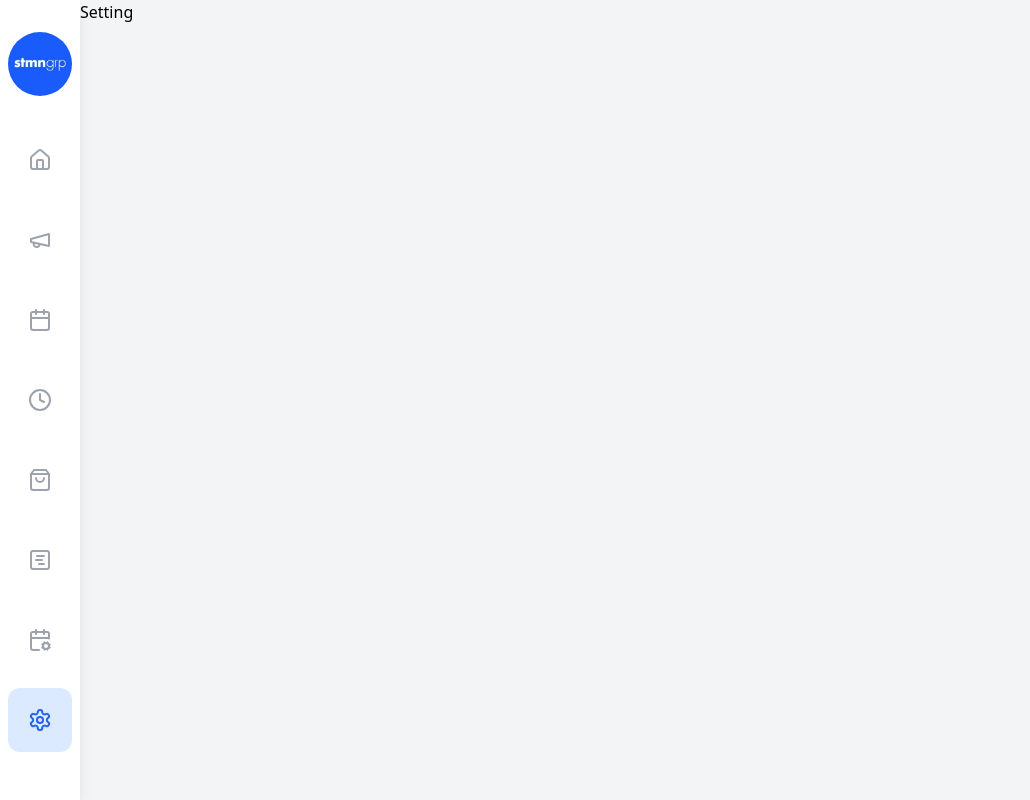
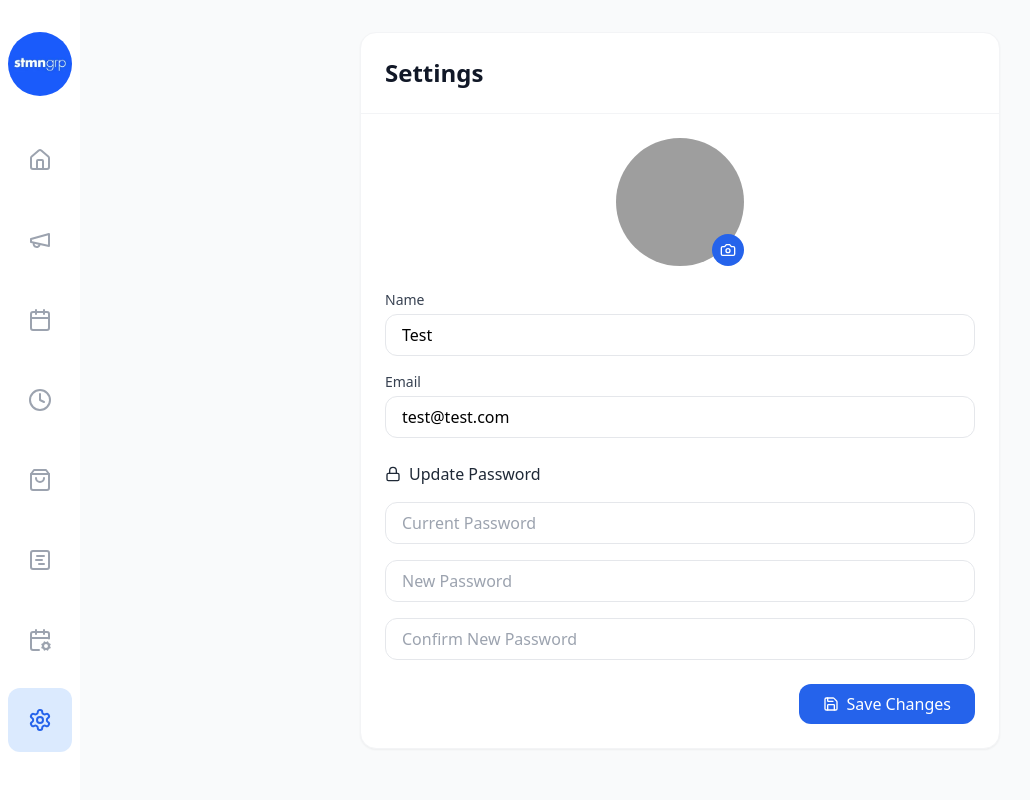
Before and after one commit to furqanistic/event-booking, a React (Vite) app in the folder client/: page /mi-cuenta in a window 1280 px wide. Shown: the whole page, without its empty margins (0-1030 px from the left). Built offline with nearby package versions, Linux system fonts and the light colour scheme; grey boxes are pictures that could not be loaded.

Commit message:
settings page added

```diff
--- a/client/src/pages/Setting.jsx
+++ b/client/src/pages/Setting.jsx
@@ -1,7 +1,157 @@
+import { motion } from 'framer-motion'
+import { Camera, Loader2, Lock, Save } from 'lucide-react'
+import React, { useState } from 'react'
 import Layout from './Layout'
 
 const Setting = () => {
-  return <Layout>Setting</Layout>
+  const [isLoading, setIsLoading] = useState(false)
+  const [showSuccess, setShowSuccess] = useState(false)
+  const [form, setForm] = useState({
+    name: 'Test',
+    email: 'test@test.com',
+    currentPassword: '',
+    newPassword: '',
+    confirmPassword: '',
+  })
+
+  const handleSubmit = async (e) => {
+    e.preventDefault()
+    setIsLoading(true)
+    // Simulate API call
+    await new Promise((resolve) => setTimeout(resolve, 1000))
+    setIsLoading(false)
+    setShowSuccess(true)
+    setTimeout(() => setShowSuccess(false), 3000)
+  }
+
+  return (
+    <Layout>
+      <div className='min-h-screen bg-gray-50 py-8'>
+        <div className='max-w-2xl mx-auto px-4'>
+          <motion.div
+            initial={{ opacity: 0, y: 20 }}
+            animate={{ opacity: 1, y: 0 }}
+            className='bg-white rounded-2xl shadow-sm border border-gray-100 overflow-hidden'
+          >
+            <div className='p-6 border-b border-gray-100'>
+              <h1 className='text-2xl font-semibold text-gray-900'>Settings</h1>
+            </div>
+
+            <form onSubmit={handleSubmit} className='p-6 space-y-6'>
+              {/* Profile Picture */}
+              <div className='flex justify-center'>
+                <motion.div whileHover={{ scale: 1.05 }} className='relative'>
+                  <img
+                    src='https://t3.ftcdn.net/jpg/05/16/27/58/360_F_516275801_f3Fsp17x6HQK0xQgDQEELoTuERO4SsWV.jpg'
+                    alt='Profile'
+                    className='w-32 h-32 rounded-full object-cover'
+                  />
+                  <button className='absolute bottom-0 right-0 p-2 bg-blue-600 rounded-full text-white hover:bg-blue-700 transition-colors'>
+                    <Camera className='w-4 h-4' />
+                  </button>
+                </motion.div>
+              </div>
+
+              {/* Profile Info */}
+              <div className='space-y-4'>
+                <div>
+                  <label className='block text-sm font-medium text-gray-700 mb-1'>
+                    Name
+                  </label>
+                  <input
+                    type='text'
+                    value={form.name}
+                    onChange={(e) => setForm({ ...form, name: e.target.value })}
+                    className='w-full px-4 py-2 rounded-xl border border-gray-200 focus:border-blue-500 focus:ring-1 focus:ring-blue-500 transition-shadow'
+                  />
+                </div>
+                <div>
+                  <label className='block text-sm font-medium text-gray-700 mb-1'>
+                    Email
+                  </label>
+                  <input
+                    type='email'
+                    value={form.email}
+                    onChange={(e) =>
+                      setForm({ ...form, email: e.target.value })
+                    }
+                    className='w-full px-4 py-2 rounded-xl border border-gray-200 focus:border-blue-500 focus:ring-1 focus:ring-blue-500 transition-shadow'
+                  />
+                </div>
+              </div>
+
+              {/* Password Update */}
+              <div className='space-y-4'>
+                <div className='flex items-center space-x-2 text-gray-800'>
+                  <Lock className='w-4 h-4' />
+                  <h2 className='font-medium'>Update Password</h2>
+                </div>
+                <div className='grid gap-4'>
+                  <input
+                    type='password'
+                    placeholder='Current Password'
+                    value={form.currentPassword}
+                    onChange={(e) =>
+                      setForm({ ...form, currentPassword: e.target.value })
+                    }
+                    className='w-full px-4 py-2 rounded-xl border border-gray-200 focus:border-blue-500 focus:ring-1 focus:ring-blue-500 transition-shadow'
+                  />
+                  <input
+                    type='password'
+                    placeholder='New Password'
+                    value={form.newPassword}
+                    onChange={(e) =>
+                      setForm({ ...form, newPassword: e.target.value })
+                    }
+                    className='w-full px-4 py-2 rounded-xl border border-gray-200 focus:border-blue-500 focus:ring-1 focus:ring-blue-500 transition-shadow'
+                  />
+                  <input
+                    type='password'
+                    placeholder='Confirm New Password'
+                    value={form.confirmPassword}
+                    onChange={(e) =>
+                      setForm({ ...form, confirmPassword: e.target.value })
+                    }
+                    className='w-full px-4 py-2 rounded-xl border border-gray-200 focus:border-blue-500 focus:ring-1 focus:ring-blue-500 transition-shadow'
+                  />
+                </div>
+              </div>
+
+              {/* Save Button */}
+              <div className='flex justify-end'>
+                <motion.button
+                  whileHover={{ scale: 1.02 }}
+                  whileTap={{ scale: 0.98 }}
+                  type='submit'
+                  disabled={isLoading}
+                  className='flex items-center px-6 py-2 bg-blue-600 text-white rounded-xl hover:bg-blue-700 transition-colors disabled:opacity-50'
+                >
+                  {isLoading ? (
+                    <Loader2 className='w-4 h-4 mr-2 animate-spin' />
+                  ) : (
+                    <Save className='w-4 h-4 mr-2' />
+                  )}
+                  Save Changes
+                </motion.button>
+              </div>
+            </form>
+          </motion.div>
+
+          {/* Success Message */}
+          {showSuccess && (
+            <motion.div
+              initial={{ opacity: 0, y: 50 }}
+              animate={{ opacity: 1, y: 0 }}
+              exit={{ opacity: 0, y: 50 }}
+              className='fixed bottom-4 right-4 bg-green-600 text-white px-4 py-2 rounded-xl shadow-lg'
+            >
+              Settings saved successfully!
+            </motion.div>
+          )}
+        </div>
+      </div>
+    </Layout>
+  )
 }
 
 export default Setting
```
